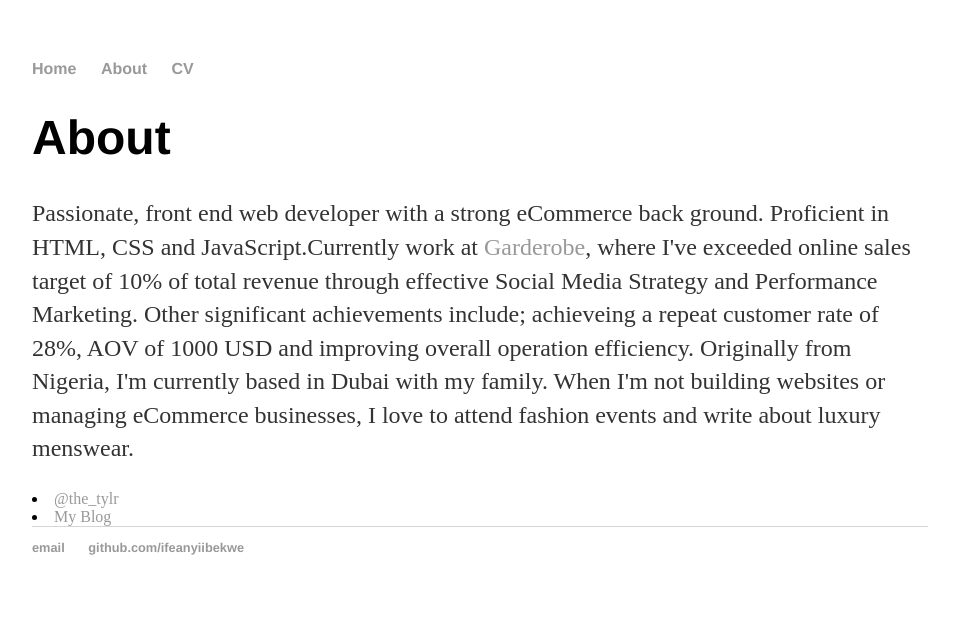
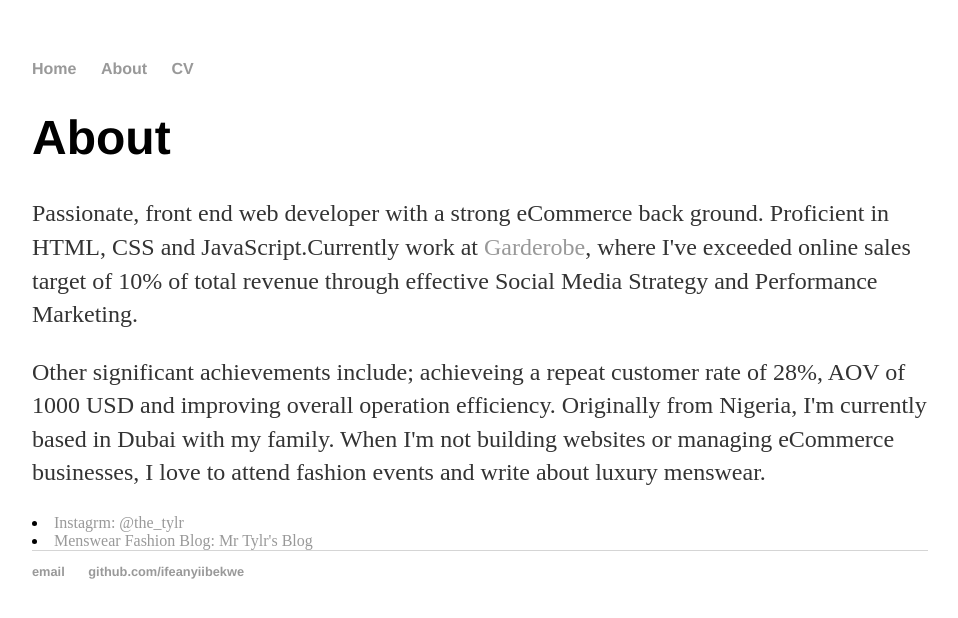
Before and after one commit to IfeanyiIbekwe/ifeanyiibekwe.github.io, a Jekyll site: the page built from about/index.html, in a window 1280 px wide. Shown: the top 618 px of the page, without its empty margins (160-1118 px from the left). Built offline with Jekyll 4.4.1, drawn with Linux system fonts in a browser that asks for light colours.

Commit message:
Update index.html

```diff
--- a/about/index.html
+++ b/about/index.html
@@ -6,8 +6,8 @@ title: About Ifeanyi Ibekwe
 			<h1>About</h1>
 			<p>Passionate, front end web developer with a strong eCommerce back ground. Proficient in HTML, CSS and JavaScript.Currently work at <a href="https://garderobe.ae">Garderobe</a>, where I've exceeded online sales target of 10% of total revenue through effective Social Media Strategy and Performance Marketing.
 
-      Other significant achievements include; achieveing a repeat customer rate of 28%, AOV of 1000 USD and improving overall operation efficiency. Originally from Nigeria, I'm currently based in Dubai with my family. When I'm not building websites or managing eCommerce businesses, I love to attend fashion events and write about luxury menswear.
-				<li><a href="instagram.com/the_tylr">@the_tylr</a></li>
-				<li><a href="mrtylr.com/blog">My Blog</a></li>
+      </p><p>Other significant achievements include; achieveing a repeat customer rate of 28%, AOV of 1000 USD and improving overall operation efficiency. Originally from Nigeria, I'm currently based in Dubai with my family. When I'm not building websites or managing eCommerce businesses, I love to attend fashion events and write about luxury menswear.</p>
+				<li><a href="instagram.com/the_tylr">Instagrm: @the_tylr</a></li>
+				<li><a href="mrtylr.com/blog">Menswear Fashion Blog: Mr Tylr's Blog</a></li>
 				</ul>
 		</div>
```
